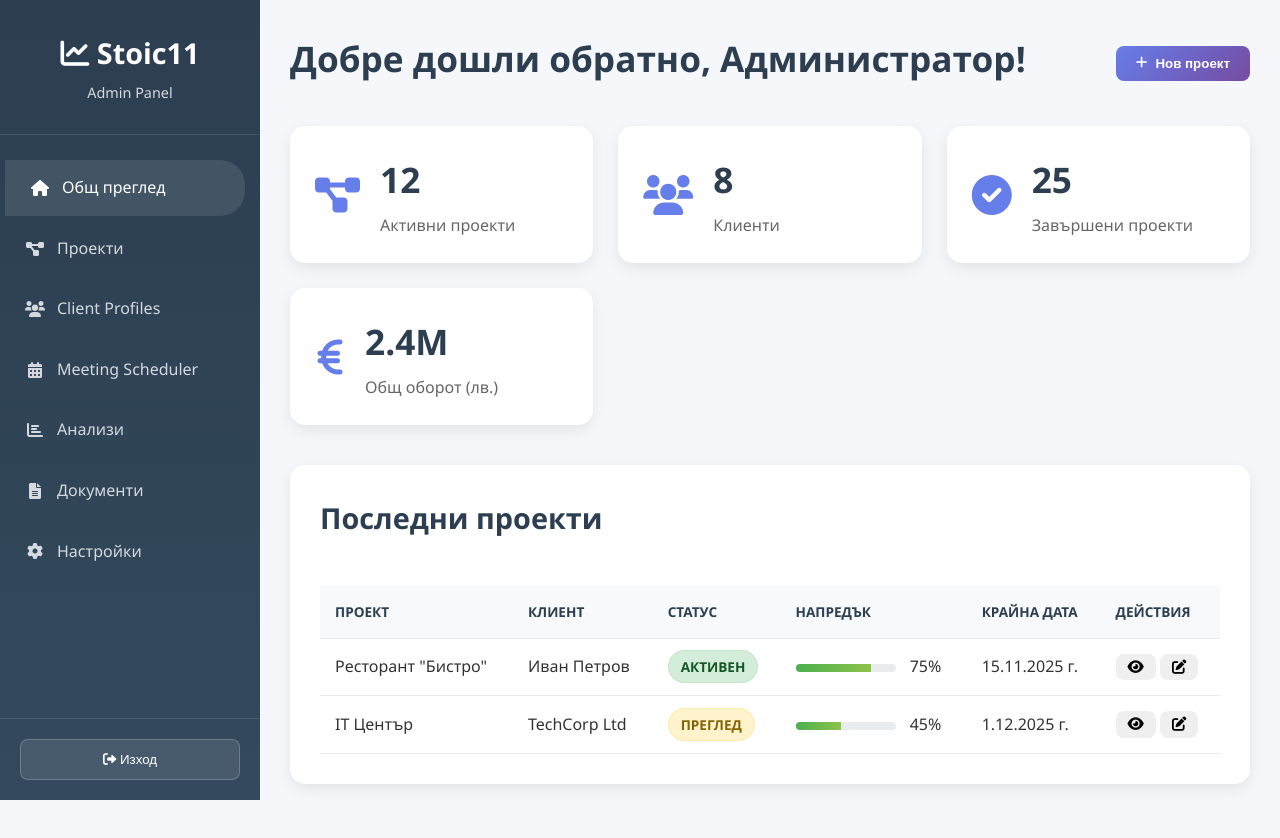
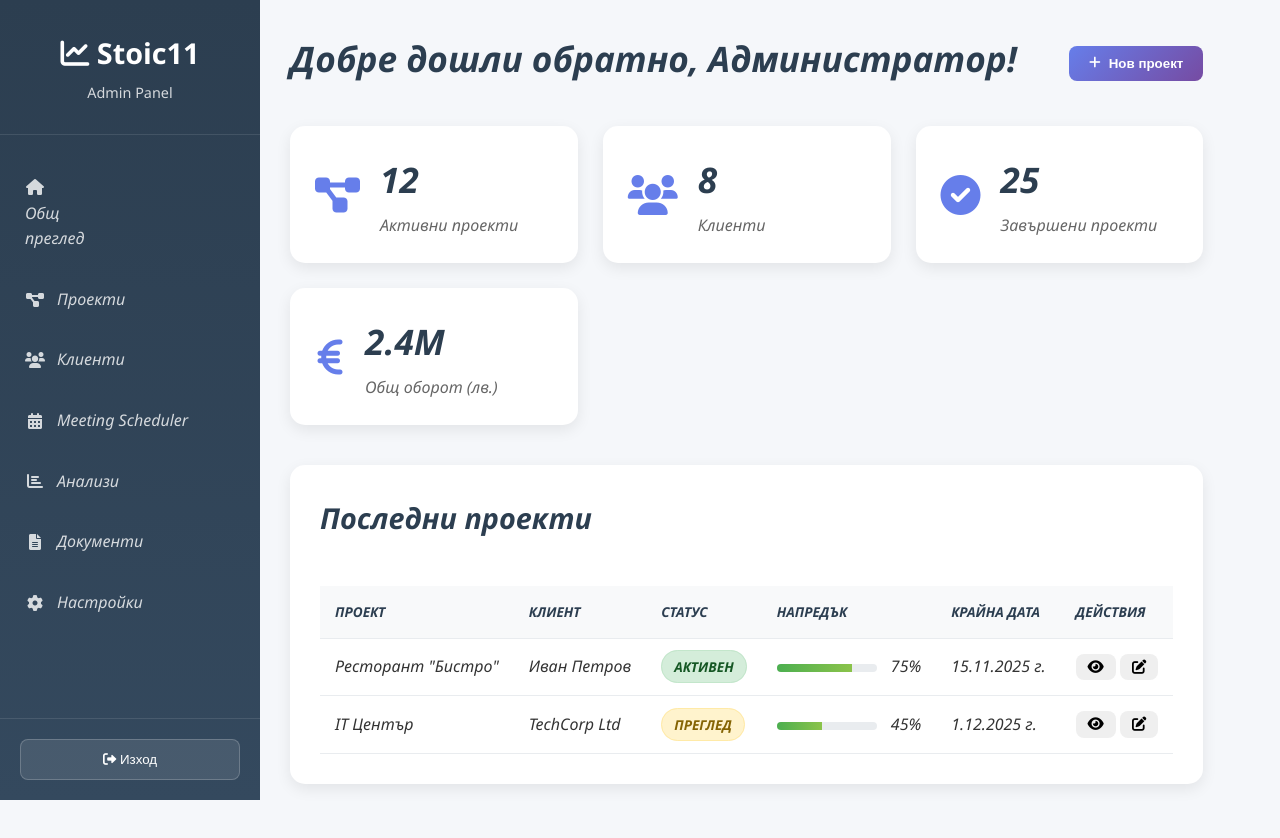
Before and after one commit to StoicDaniela/Stoic-business-management-platform, a website: page admin-dashboard.html in a window 1280 px wide. Drawn offline with Linux system fonts and the light colour scheme; sample sign-in values are in the browser's storage.

Commit message:
Update admin-dashboard

```diff
--- a/admin-dashboard.html
+++ b/admin-dashboard.html
@@ -17,13 +17,13 @@
             </div>
 
             <ul class="sidebar-menu">
-                <li><a href="#overview" class="active"><i class="fas fa-home"></i> Общ преглед</a></li>
-                <li><a href="#projects"><i class="fas fa-project-diagram"></i> Проекти</a></li>
-                <li><a href="client-profiles.html"><i class="fas fa-users"></i> Client Profiles</a></li>
+                <li><a href="overview.html"><i class="active"><i class="fas fa-home"></i> Общ преглед</a></li>
+                <li><a href="#projects.html"><i class="fas fa-project-diagram"></i> Проекти</a></li>
+                <li><a href="client-profiles.html"><i class="fas fa-users"></i> Клиенти</a></li>
                 <li><a href="meeting-scheduler.html"><i class="fas fa-calendar-alt"></i> Meeting Scheduler</a></li>
-                <li><a href="#analytics"><i class="fas fa-chart-bar"></i> Анализи</a></li>
-                <li><a href="#documents"><i class="fas fa-file-alt"></i> Документи</a></li>
-                <li><a href="#settings"><i class="fas fa-cog"></i> Настройки</a></li>
+                <li><a href="#analytics.html"><i class="fas fa-chart-bar"></i> Анализи</a></li>
+                <li><a href="#documents.html"><i class="fas fa-file-alt"></i> Документи</a></li>
+                <li><a href="#settings.html"><i class="fas fa-cog"></i> Настройки</a></li>
             </ul>
 
             <div class="sidebar-footer">
```
